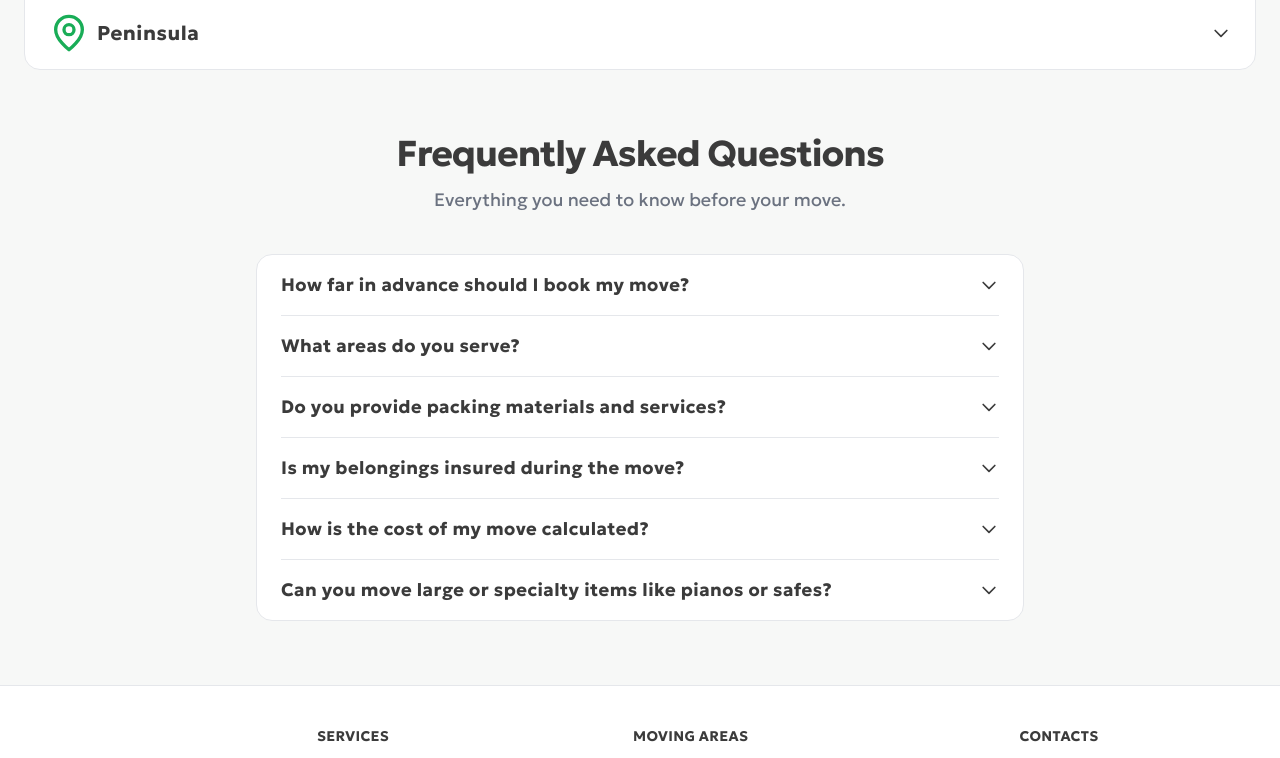
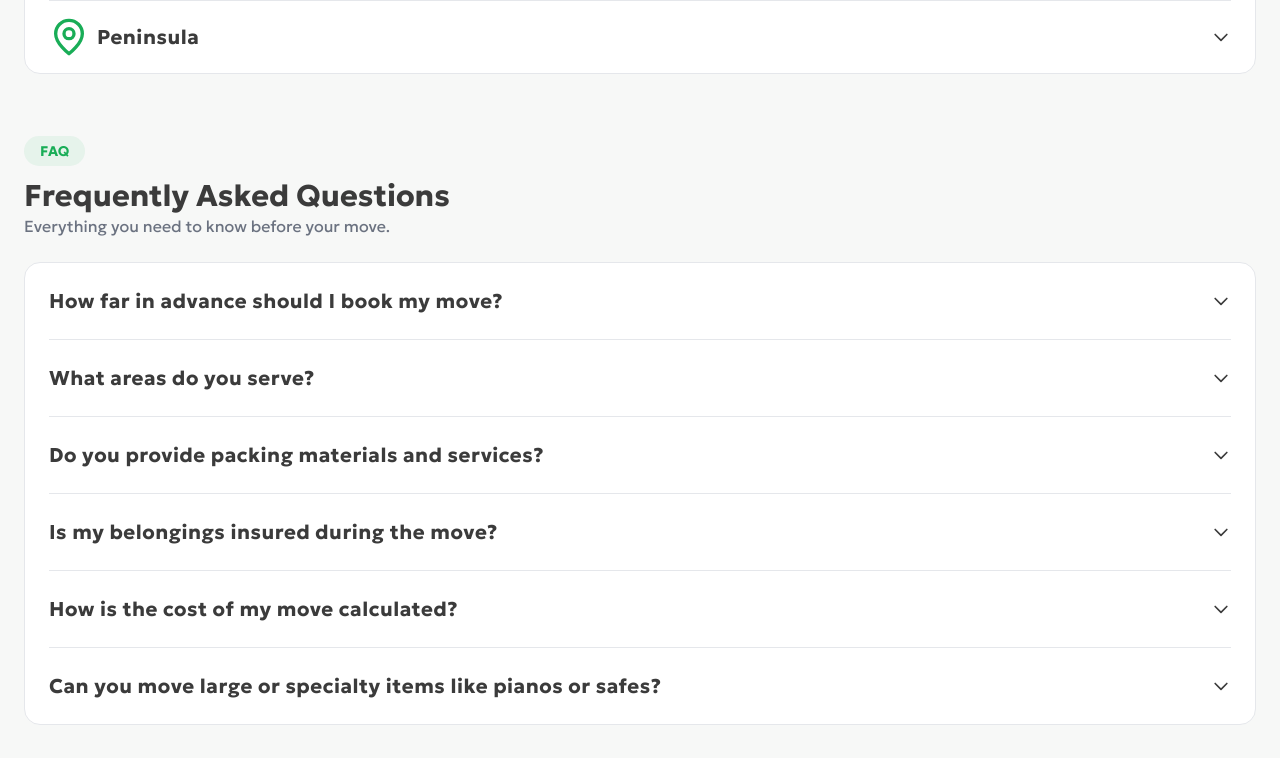
Before and after one commit to alex-tech-88/parsley-moving, a React (Vite) app: page /areas/alameda in a window 1280 px wide. Shown: the part 4060-4818 px from the top of the page. Built offline with nearby package versions, Linux system fonts and the light colour scheme.

Commit message:
faq section

```diff
--- a/src/components/layout/Footer.jsx
+++ b/src/components/layout/Footer.jsx
@@ -65,7 +65,8 @@ export default function Footer() {
               {MOVING_AREAS.map((area) => (
                 <li key={area.label}>
                   <Link
-                    to={area.href}  // нужно обновить MOVING_AREAS на /areas/... пути
+                    to="/#areas"
+                    state={{ openAreaId: area.areaId }}
                     style={{ color: t.text.secondary }}
                     className="text-sm hover:text-brand-green transition-colors"
                   >
--- a/src/components/sections/FAQ.jsx
+++ b/src/components/sections/FAQ.jsx
@@ -12,23 +12,24 @@ export default function FAQ() {
   }
 
   return (
-    <section style={{ backgroundColor: t.bg.section }} className="pt-0 pb-16 xl:pb-24">
-      <div className="max-w-3xl mx-auto">
-
-        {/* Heading */}
-        <div className="mb-10 text-center">
+    <section id="faq" style={{ backgroundColor: t.bg.section }} className="pt-0 pb-16 xl:pb-24">
+      <div className="max-w-7xl mx-auto px-4 sm:px-6 xl:px-10">
+        <span
+          style={{ backgroundColor: t.bg.accent, color: t.brand.primary }}
+          className="text-sm font-semibold px-4 py-1.5 rounded-full"
+        >
+          FAQ
+        </span>
         <h2
           style={{ color: t.text.primary }}
-            className="text-3xl md:text-4xl font-bold tracking-tight mb-3"
+          className="text-3xl xl:text-4xl font-bold text-graphite dark:text-white mt-4"
         >
           Frequently Asked Questions
         </h2>
-          <p style={{ color: t.text.secondary }} className="text-base md:text-lg">
+        <p style={{ color: t.text.secondary }} className="text-base mb-6">
           Everything you need to know before your move.
         </p>
-        </div>
 
-        {/* Accordion — reuses AccordionGroup/AccordionItem visual pattern */}
         <div
           style={{ borderColor: t.border, backgroundColor: t.bg.card }}
           className="border rounded-2xl px-6"
@@ -41,31 +42,29 @@ export default function FAQ() {
             >
               <button
                 onClick={() => handleToggle(item.id)}
-                className="w-full flex items-center justify-between py-4 text-left gap-3"
+                className="w-full flex items-center justify-between py-6 text-left gap-3"
                 aria-expanded={openId === item.id}
               >
                 <span
                   style={{ color: t.text.primary }}
-                  className="font-semibold text-lg tracking-wide"
+                  className="font-semibold text-xl tracking-wide"
                 >
                   {item.question}
                 </span>
                 <ChevronIcon
-                  className={`w-5 h-5 shrink-0 transition-transform duration-300 ${
-                    openId === item.id ? 'rotate-180' : ''
+                  className={`w-5 h-5 shrink-0 transition-transform duration-300 ${openId === item.id ? 'rotate-180' : ''
                     }`}
                   style={{ color: t.brand.primary }}
                 />
               </button>
 
               <div
-                className={`overflow-hidden transition-all duration-300 ${
-                  openId === item.id ? 'max-h-56 pb-5' : 'max-h-0'
+                className={`overflow-hidden transition-all duration-300 ${openId === item.id ? 'max-h-56 pb-5' : 'max-h-0'
                   }`}
               >
                 <p
                   style={{ color: t.text.secondary }}
-                  className="text-base leading-relaxed"
+                  className="text-lg leading-relaxed"
                 >
                   {item.answer}
                 </p>
--- a/src/components/sections/MovingAreas.jsx
+++ b/src/components/sections/MovingAreas.jsx
@@ -1,26 +1,26 @@
 import { useState } from "react";
 import { useTheme } from "@context/useTheme";
+import { useLocation } from "react-router-dom";
 import AccordionGroup from "@components/ui/AccordionGroup";
-import { ACCORDION_AREAS} from "@/constant";
-
-
+import { ACCORDION_AREAS } from "@/constant";
 
 export default function MovingAreas() {
   const { t } = useTheme();
-  const [openId, setOpenId] = useState("east-bay");
+  const { state } = useLocation();
+  const [openId, setOpenId] = useState(state?.openAreaId ?? "east-bay");
 
   const toggle = (id) => setOpenId((prev) => (prev === id ? null : id));
 
   return (
-    <section id="areas" style={{ backgroundColor: t.bg.section }}    className="pt-0 pb-16 xl:pb-24">
+    <section id="areas" style={{ backgroundColor: t.bg.section }} className="pt-0 pb-16 xl:pb-24">
       <div className="max-w-7xl mx-auto px-4 sm:px-6 xl:px-10">
         <h2
           style={{ color: t.text.primary }}
-          className="text-3xl xl:text-4xl font-bold text-graphite dark:text-white "
+          className="text-3xl xl:text-4xl font-bold text-graphite dark:text-white"
         >
           Moving Areas
         </h2>
-        <p style={{ color: t.text.secondary }} className="text-sm mb-6">
+        <p style={{ color: t.text.secondary }} className="text-base mb-6">
           We serve the entire Bay Area — from the core East Bay to Peninsula and Contra Costa.
         </p>
 
--- a/src/data/areas.js
+++ b/src/data/areas.js
@@ -1,9 +1,9 @@
 export const MOVING_AREAS = [
-  { label: "East Bay",                       href: "/areas/east-bay" },
-  { label: "Tri-Valley & Walnut Creek Area", href: "/areas/tri-valley" },
-  { label: "Fremont Area",                   href: "/areas/fremont-area" },
-  { label: "San Francisco",                  href: "/areas/san-francisco" },
-  { label: "Peninsula",                      href: "/areas/peninsula" },
+  { label: "East Bay",                       href: "#areas", areaId: "east-bay" },
+  { label: "Tri-Valley & Walnut Creek Area", href: "#areas", areaId: "tri-valley" },
+  { label: "Fremont Area",                   href: "#areas", areaId: "fremont-area" },
+  { label: "San Francisco",                  href: "#areas", areaId: "san-francisco" },
+  { label: "Peninsula",                      href: "#areas", areaId: "peninsula" },
 ]
 
 export const ACCORDION_AREAS = [
--- a/src/data/navigation.js
+++ b/src/data/navigation.js
@@ -6,6 +6,7 @@ export const NAV_LINKS = [
       { label: 'Company',  href: '#about' },
       { label: 'Reviews',  href: '#reviews' },
       { label: 'Gallery',  href: '#gallery' },
+      { label: 'FAQ',      href: '#faq' },
       { label: 'Contacts', href: '#contact' },
     ],
   },
```
Lines whose indentation alone changed are shown as unchanged.
